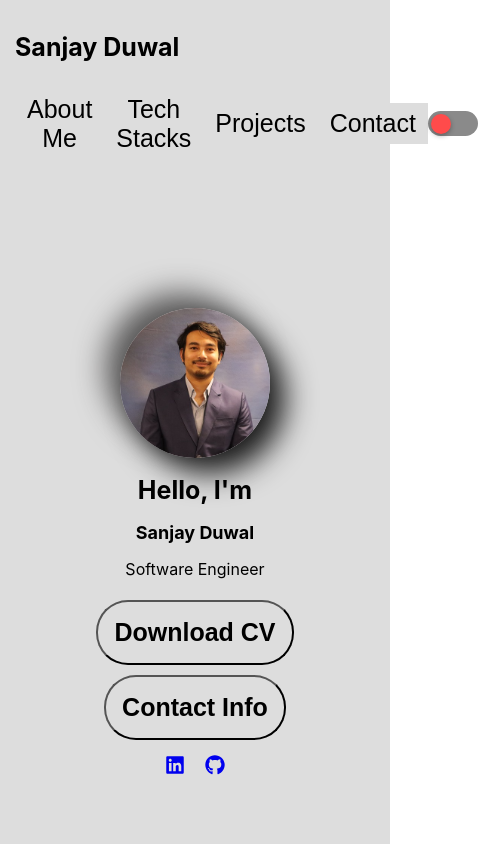
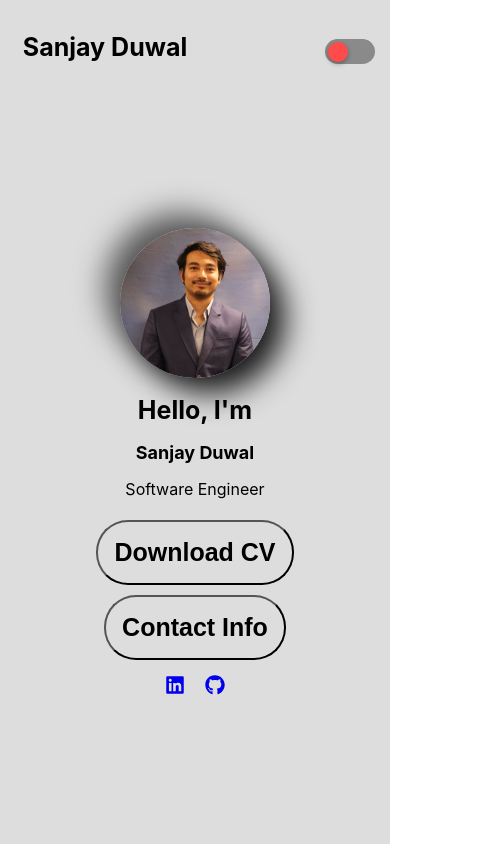
Before and after one commit to sanzay83/my-portfolio-react, a React (Create React App) app: page / in a window 390 px wide. Shown: the top 844 px of the page, 478 px wide, since content can reach past the window. Built offline with nearby package versions, Linux system fonts and the light colour scheme.

Commit message:
made changes on css for phone view, hide buttons

```diff
--- a/src/components/App.scss
+++ b/src/components/App.scss
@@ -108,18 +108,14 @@ button {
 
 /* Responsive Styles */
 @media (max-width: 768px) {
-  .header {
-    flex-direction: column;
-    align-items: flex-start;
-  }
-
   .header-right {
     width: 100%;
-    justify-content: left; /* Center buttons on smaller screens */
+    justify-content: right; /* Center buttons on smaller screens */
     margin-top: 10px;
   }
 
   .header-right button {
+    display: none;
     padding: 8px 16px;
   }
 }
```
